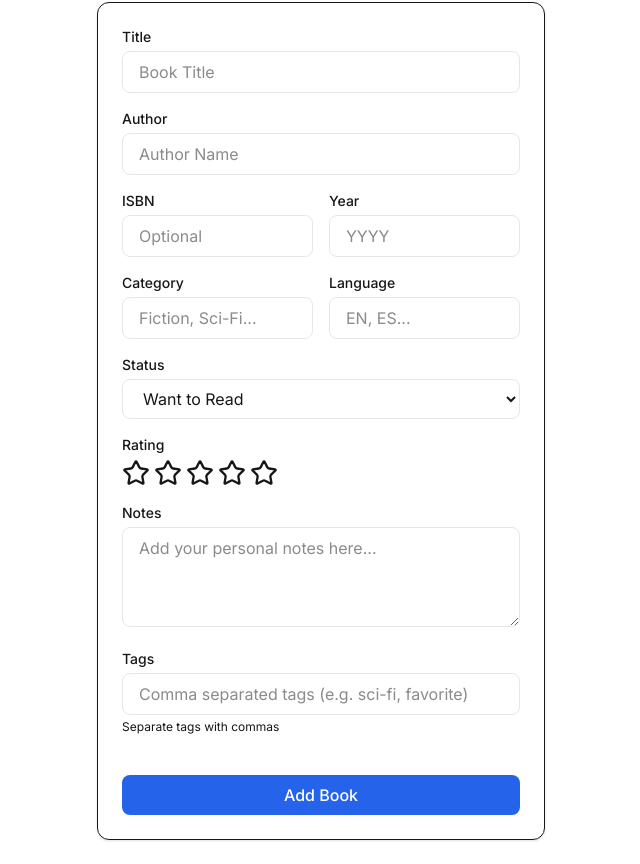
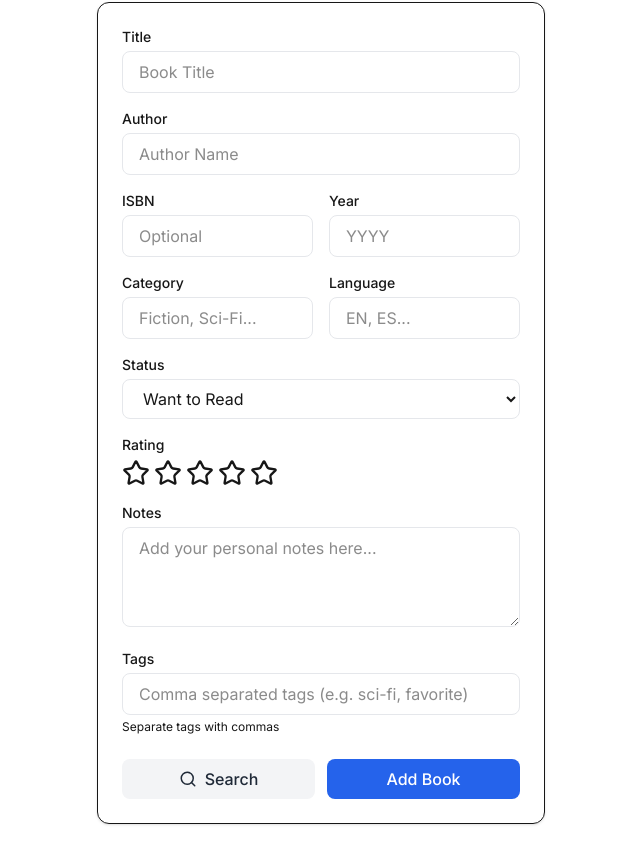
Before and after one commit to RuBiCK/bookguardian, a Next.js app: page /add-book in a window 1280 px wide. Shown: the part 218-1082 px from the top of the page, without its empty margins (319-959 px from the left). Built offline with nearby package versions, Linux system fonts and the light colour scheme.

Commit message:
feat: search button

```diff
--- a/src/components/AddBookManual.tsx
+++ b/src/components/AddBookManual.tsx
@@ -2,7 +2,7 @@
 
 import { useState, useEffect } from 'react'
 import { useRouter } from 'next/navigation'
-import { Star } from 'lucide-react'
+import { Star, Search, Loader2 } from 'lucide-react'
 
 interface AddBookManualProps {
     initialData?: {
@@ -19,6 +19,8 @@ interface AddBookManualProps {
 export default function AddBookManual({ initialData }: AddBookManualProps) {
     const router = useRouter()
     const [loading, setLoading] = useState(false)
+    const [searching, setSearching] = useState(false)
+    const [searchError, setSearchError] = useState('')
     const [formData, setFormData] = useState({
         title: initialData?.title || '',
         author: initialData?.author || '',
@@ -53,6 +55,50 @@ export default function AddBookManual({ initialData }: AddBookManualProps) {
         setFormData({ ...formData, [e.target.name]: e.target.value })
     }
 
+    const handleSearch = async () => {
+        if (!formData.title) {
+            setSearchError('Please enter a title to search')
+            return
+        }
+
+        setSearching(true)
+        setSearchError('')
+
+        try {
+            // Build search query: title + author if provided
+            let query = `intitle:${formData.title}`
+            if (formData.author) {
+                query += `+inauthor:${formData.author}`
+            }
+
+            const res = await fetch(`https://www.googleapis.com/books/v1/volumes?q=${encodeURIComponent(query)}`)
+            const data = await res.json()
+
+            if (data.totalItems > 0) {
+                const bookInfo = data.items[0].volumeInfo
+
+                // Update form with found data, preserving user input where it exists
+                setFormData(prev => ({
+                    ...prev,
+                    title: bookInfo.title || prev.title,
+                    author: bookInfo.authors ? bookInfo.authors.join(', ') : prev.author,
+                    isbn: bookInfo.industryIdentifiers?.[0]?.identifier || prev.isbn,
+                    category: bookInfo.categories ? bookInfo.categories[0] : prev.category,
+                    publisher: bookInfo.publisher || prev.publisher,
+                    year: bookInfo.publishedDate ? bookInfo.publishedDate.substring(0, 4) : prev.year,
+                    language: bookInfo.language || prev.language,
+                }))
+            } else {
+                setSearchError('No results found. Try a different search.')
+            }
+        } catch (err) {
+            console.error(err)
+            setSearchError('Error searching for book.')
+        } finally {
+            setSearching(false)
+        }
+    }
+
     const handleSubmit = async (e: React.FormEvent) => {
         e.preventDefault()
         setLoading(true)
@@ -85,7 +131,7 @@ export default function AddBookManual({ initialData }: AddBookManualProps) {
 
             <div>
                 <label className="block text-sm font-medium mb-1">Author</label>
-                <input required name="author" value={formData.author} placeholder="Author Name" className="input-field" onChange={handleChange} />
+                <input name="author" value={formData.author} placeholder="Author Name" className="input-field" onChange={handleChange} />
             </div>
 
             <div className="grid grid-cols-2 gap-4">
@@ -164,9 +210,39 @@ export default function AddBookManual({ initialData }: AddBookManualProps) {
                 <p className="text-xs text-muted-foreground mt-1">Separate tags with commas</p>
             </div>
 
-            <button type="submit" disabled={loading} className="w-full btn-primary mt-6">
-                {loading ? 'Adding...' : 'Add Book'}
-            </button>
+            {searchError && (
+                <div className="p-3 bg-red-50 dark:bg-red-900/20 text-red-600 dark:text-red-400 text-sm rounded-lg">
+                    {searchError}
+                </div>
+            )}
+
+            <div className="flex gap-3 mt-6">
+                <button
+                    type="button"
+                    onClick={handleSearch}
+                    disabled={searching || !formData.title}
+                    className="flex-1 btn-secondary flex items-center justify-center gap-2"
+                >
+                    {searching ? (
+                        <>
+                            <Loader2 size={18} className="animate-spin" />
+                            Searching...
+                        </>
+                    ) : (
+                        <>
+                            <Search size={18} />
+                            Search
+                        </>
+                    )}
+                </button>
+                <button
+                    type="submit"
+                    disabled={loading}
+                    className="flex-1 btn-primary"
+                >
+                    {loading ? 'Adding...' : 'Add Book'}
+                </button>
+            </div>
         </form>
     )
 }
```
Also changed, not shown: .claude/settings.local.json (added).
